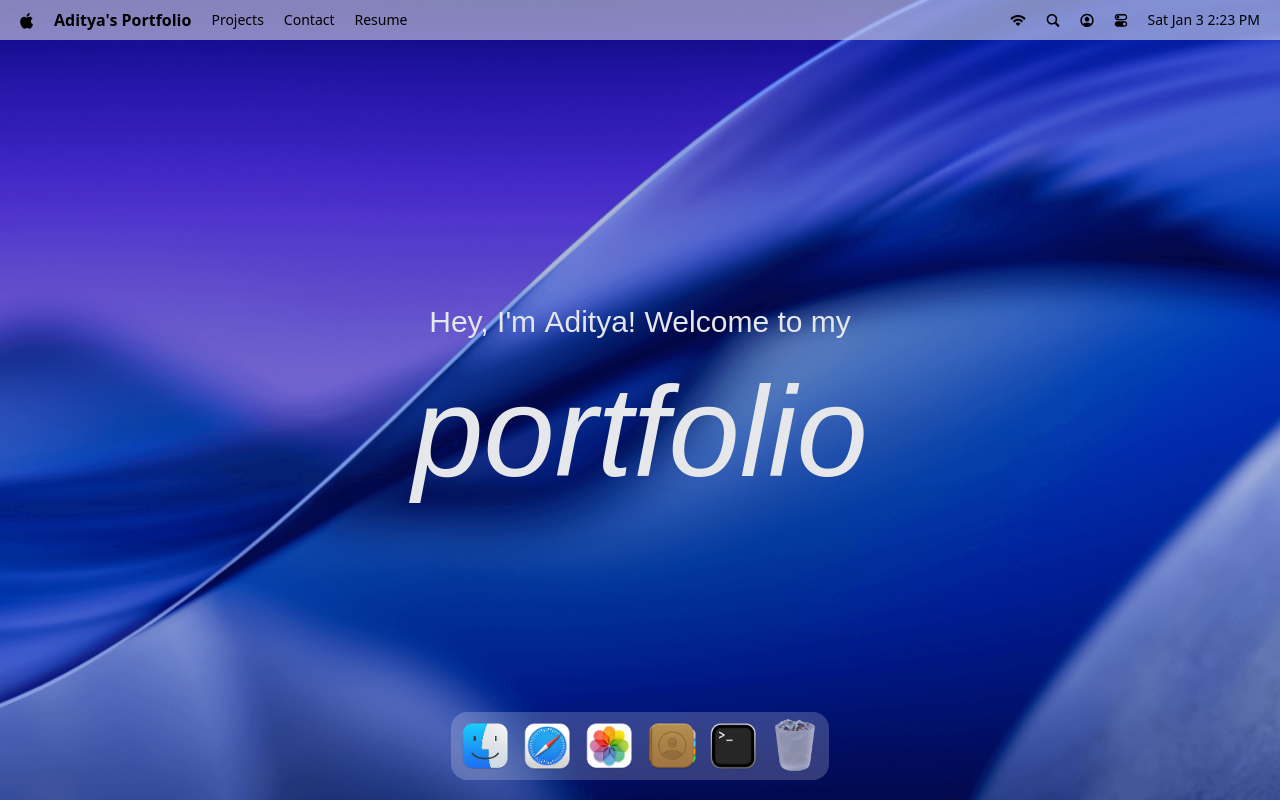
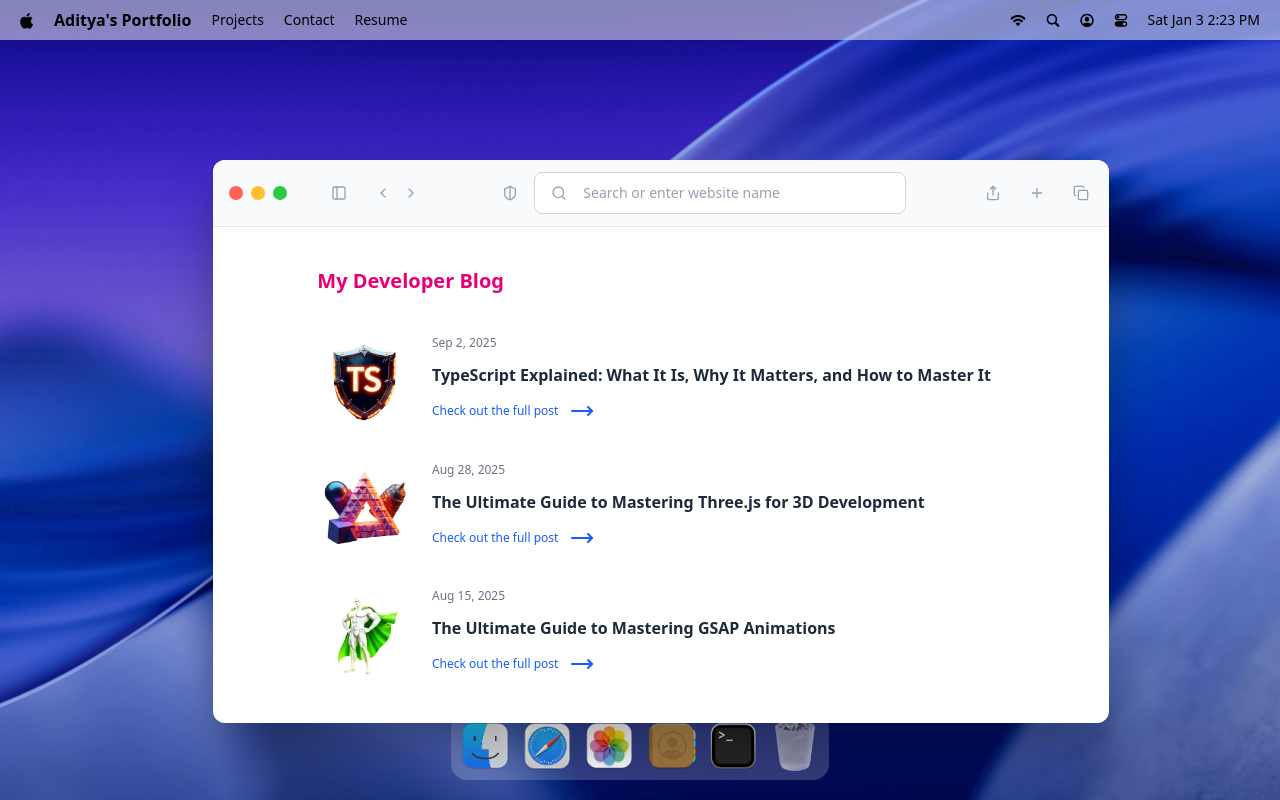
Before and after one commit to Adii-45/macos_portfolio, a React (Vite) app: page / in a window 1280 px wide. Both pictures are taken after a click on the button 547 px from the left and 746 px from the top of the page. Built offline with nearby package versions, Linux system fonts and the light colour scheme; a web font is replaced by a local one.

Commit message:
implement new window - safari

```diff
--- a/src/App.jsx
+++ b/src/App.jsx
@@ -1,7 +1,7 @@
 import React from "react";
 
 import { Dock, Navbar, Welcome } from "#components";
-import { Terminal } from "#windows";
+import { Safari, Terminal } from "#windows";
 
 import { gsap } from "gsap";
 import { Draggable } from "gsap/Draggable";
@@ -16,6 +16,7 @@
       <Dock />
 
       <Terminal />
+      <Safari />
     </main>
   );
 };
--- /dev/null
+++ b/src/windows/Safari.jsx
@@ -0,0 +1,76 @@
+import { WindowControls } from "#components";
+import { blogPosts } from "#constants";
+import WindowWrapper from "#hoc/WindowWrapper";
+import {
+  ChevronLeft,
+  ChevronRight,
+  Copy,
+  MoveRight,
+  PanelLeft,
+  Plus,
+  Search,
+  Share,
+  ShieldHalf,
+} from "lucide-react";
+import React from "react";
+
+const Safari = () => {
+  return (
+    <>
+      <div id="window-header">
+        <WindowControls target="safari" />
+
+        <PanelLeft className="ml-10 icon" />
+
+        <div className="flex items-center gap-1 ml-5">
+          <ChevronLeft className="icon" />
+          <ChevronRight className="icon" />
+        </div>
+
+        <div className="flex-1 flex-center gap-3">
+          <ShieldHalf className="icon" />
+
+          <div className="search">
+            <Search className="icon" />
+
+            <input
+              type="text"
+              placeholder="Search or enter website name"
+              className="flex-1"
+            />
+          </div>
+        </div>
+
+        <div className="flex items-center gap-5">
+            <Share className="icon" />
+            <Plus className="icon" />
+            <Copy className="icon" />
+        </div>
+      </div>
+
+      <div className="blog">
+        <h2>My Developer Blog</h2>
+
+        <div className="space-y-8">
+            {blogPosts.map(({ id, image, title, date, link }) => (
+              <div key={id} className="blog-post">
+                <div className="col-span-2">
+                    <img src={image} alt={title} />
+                </div>
+
+                <div className="content">
+                    <p>{date}</p>
+                    <h3>{title}</h3>
+                    <a href={link} target="_blank" rel="noopener noreferrer">Check out the full post <MoveRight className="icon-hover" /></a>
+                </div>
+              </div>
+            ))}
+        </div>
+      </div>
+    </>
+  );
+};
+
+const SafariWindow = WindowWrapper(Safari, "safari");
+
+export default SafariWindow;
--- a/src/windows/index.js
+++ b/src/windows/index.js
@@ -1,3 +1,4 @@
 import Terminal from "#windows/Terminal.jsx";
+import Safari from "#windows/Safari.jsx";
 
-export { Terminal };
+export { Terminal, Safari };
```
